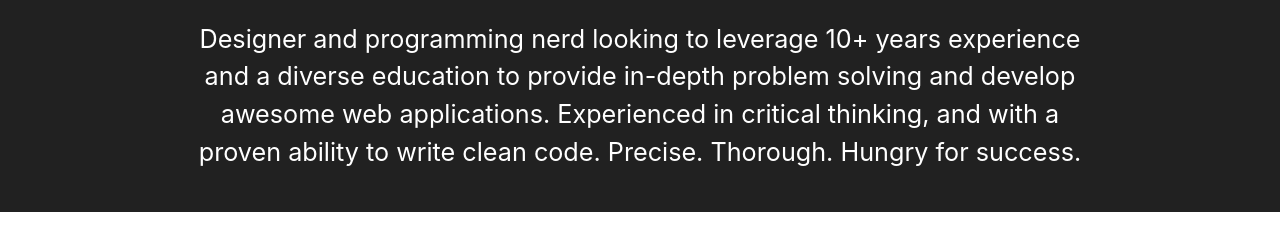
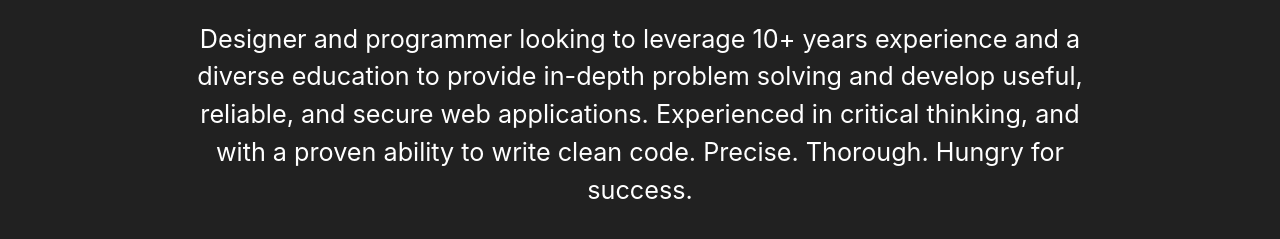
Before and after one commit to cgreene22/cgreene22.github.io, a plain HTML site: page index.html in a window 1280 px wide. Shown: the part 561-800 px from the top of the page. Drawn offline with nearby package versions, Linux system fonts and the light colour scheme.

Commit message:
adjusted summary

```diff
--- a/index.html
+++ b/index.html
@@ -91,8 +91,8 @@
             </h3>
             <div class="container">
                 <!-- SUMMARY -->
-                <p class="flow-text">Designer and programming nerd looking to leverage 10+ years experience and a diverse education to provide
-                    in-depth problem solving and develop awesome web applications. Experienced in critical thinking, and
+                <p class="flow-text">Designer and programmer looking to leverage 10+ years experience and a diverse education to provide
+                    in-depth problem solving and develop useful, reliable, and secure web applications. Experienced in critical thinking, and
                     with a proven ability to write clean code. Precise. Thorough. Hungry for success.
                 </p>
 
```
